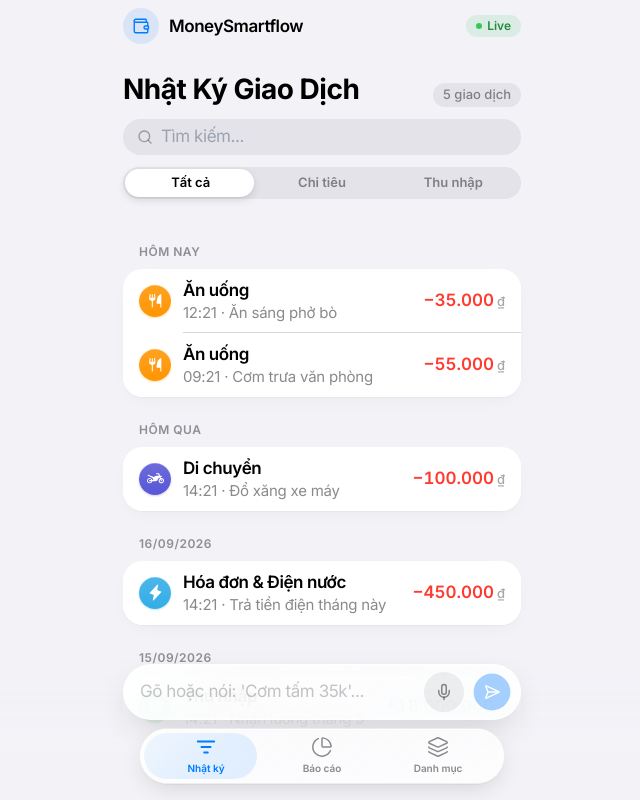
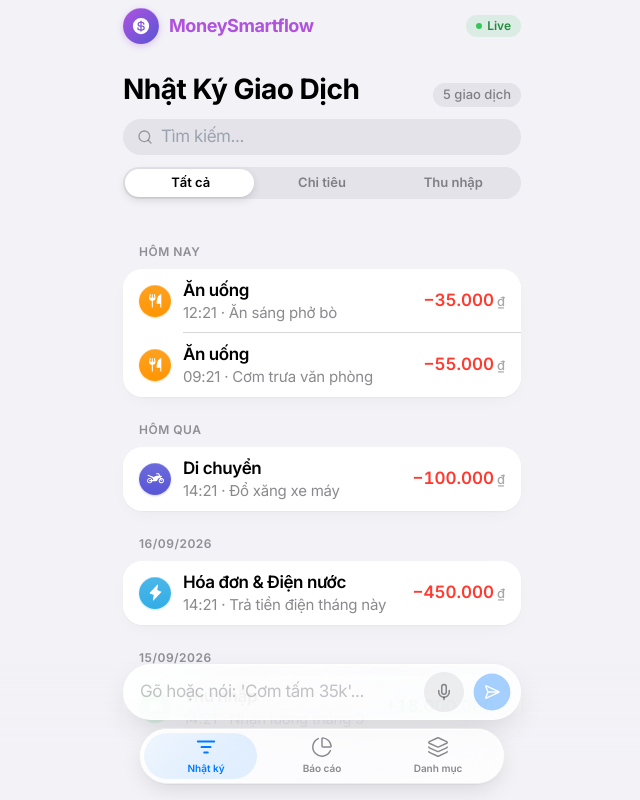
Before and after one commit to nguyennhuttan31594/MoneySmart, a Next.js app: page / in a window 1280 px wide. Shown: the whole page, without its empty margins (318-958 px from the left). Built offline with nearby package versions, Linux system fonts and the light colour scheme; no server answers; the database is empty.

Commit message:
feat(header): update header icon to fancy purple dollar banknote and highlight MoneySmartflow in purple

```diff
--- a/app/page.tsx
+++ b/app/page.tsx
@@ -12,6 +12,7 @@ import { ReportsDashboard } from '@/components/ReportsDashboard';
 import { TransactionFeed } from '@/components/TransactionFeed';
 
 import { Wallet, PieChart, Layers, ListFilter } from 'lucide-react';
+import { CurrencyDollar } from '@phosphor-icons/react';
 
 export default function Home() {
   const [categories, setCategories] = useState<Category[]>(DEFAULT_CATEGORIES);
@@ -329,33 +330,34 @@ export default function Home() {
             gap: 10,
           }}
         >
-          {/* Icon ví: tròn 36px, nền rgba(0,122,255,0.10) */}
+          {/* Icon fancy tờ tiền dollar màu tím nổi bật */}
           <div
             style={{
               width: 36,
               height: 36,
               borderRadius: '50%',
-              background: 'rgba(0, 122, 255, 0.10)',
+              background: 'linear-gradient(135deg, #AF52DE 0%, #5856D6 100%)',
+              boxShadow: 'inset 0 0.5px 0 rgba(255,255,255,0.45), 0 2px 6px rgba(175,82,222,0.30)',
               display: 'flex',
               alignItems: 'center',
               justifyContent: 'center',
               flexShrink: 0,
             }}
           >
-            <Wallet
-              style={{ width: 18, height: 18, color: '#007AFF' }}
-              strokeWidth={1.8}
+            <CurrencyDollar
+              weight="fill"
+              style={{ width: 20, height: 20, color: '#FFFFFF' }}
               aria-hidden="true"
             />
           </div>
 
-          {/* Tên app: 17px / weight 600 / letter-spacing -0.44px, căn Trái */}
+          {/* Tên app MoneySmartflow nổi bật màu tím */}
           <h1
             style={{
-              fontSize: 17,
-              fontWeight: 600,
+              fontSize: 18,
+              fontWeight: 700,
               letterSpacing: '-0.44px',
-              color: 'var(--label)',
+              color: '#AF52DE',
               lineHeight: '22px',
               whiteSpace: 'nowrap',
               margin: 0,
```
